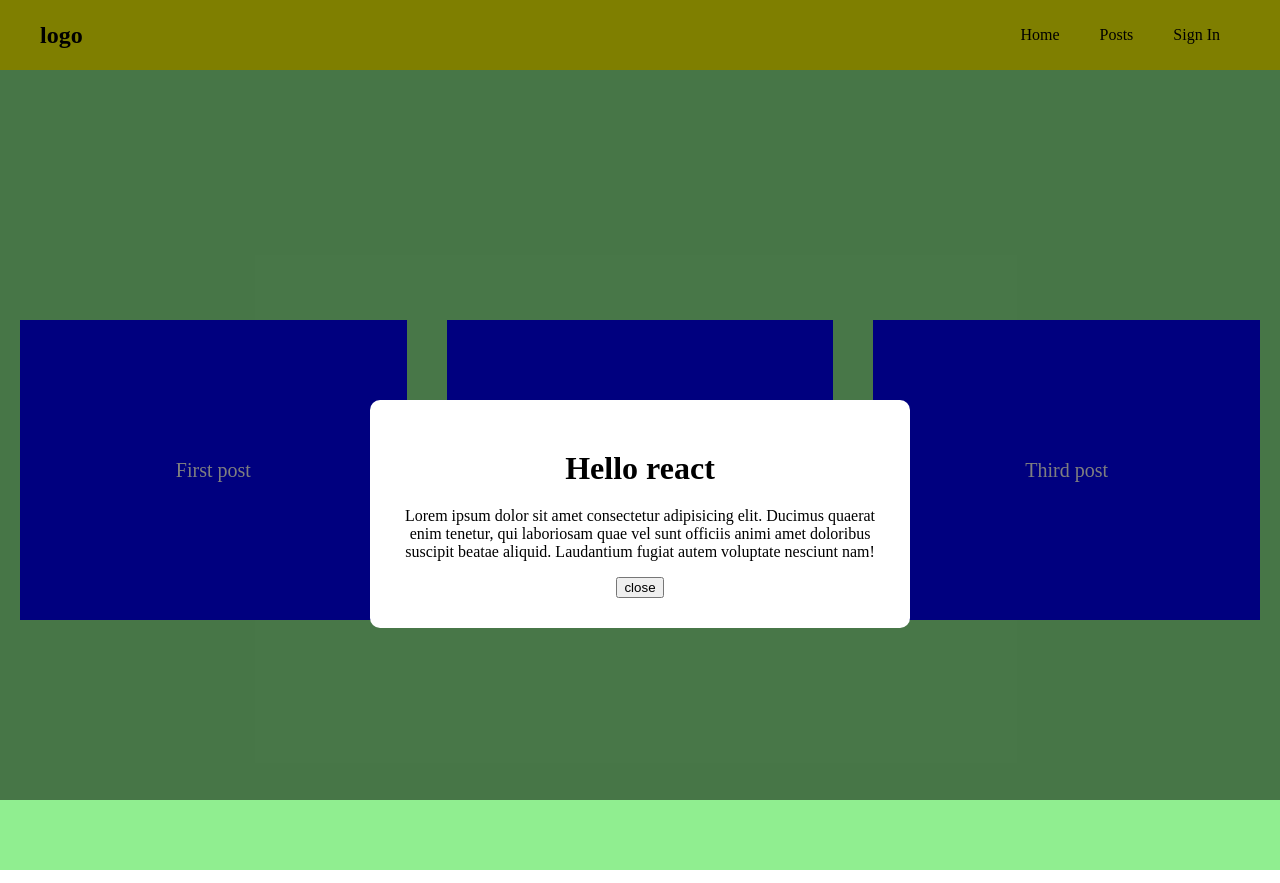
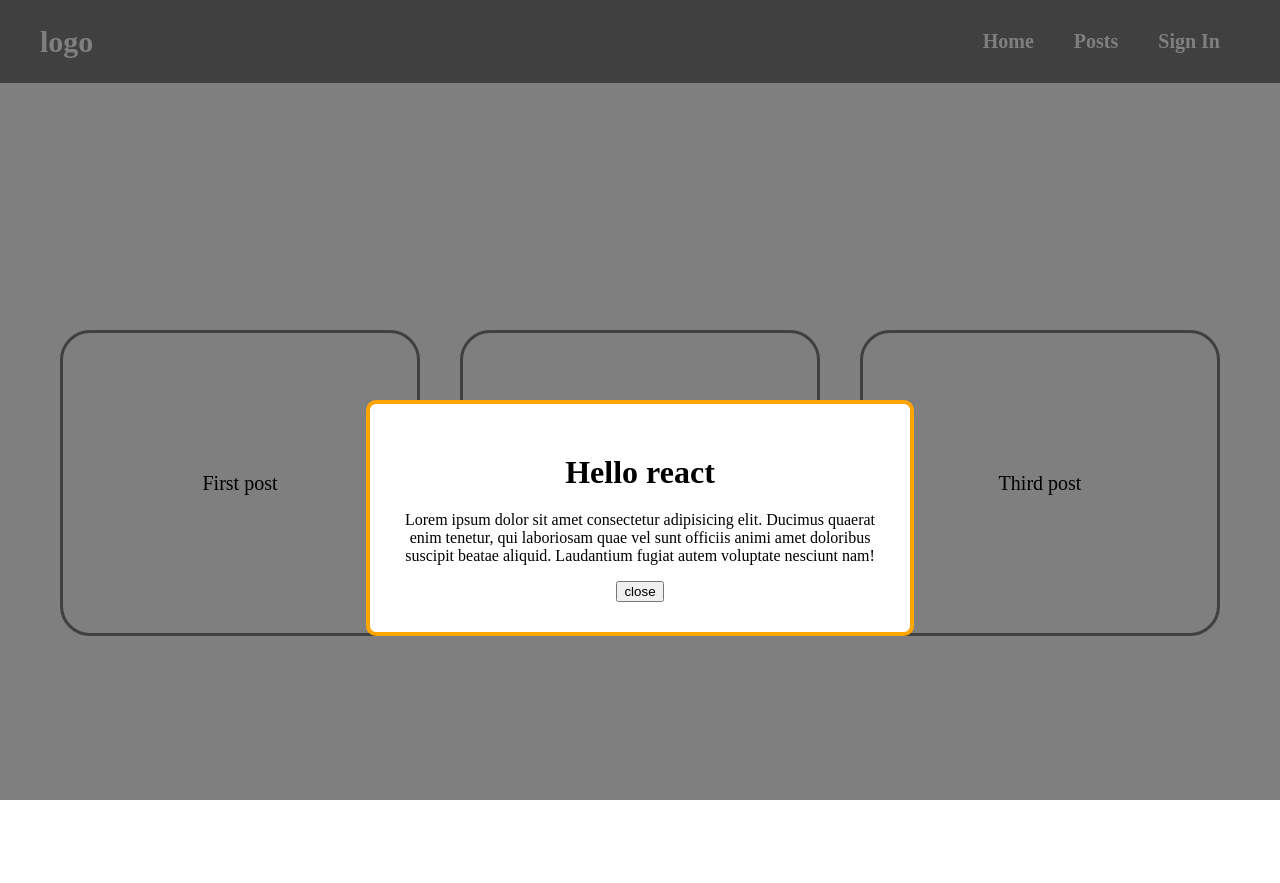
Before and after one commit to nyinyizin-dev/react-app, a React (Create React App) app: page / in a window 1280 px wide. Both pictures are taken after a click on the item "Sign In". Built offline with nearby package versions, Linux system fonts and the light colour scheme.

Commit message:
global-vs-component-stylesheet

```diff
--- a/src/App.js
+++ b/src/App.js
@@ -26,7 +26,7 @@ function App() {
       <Navbar setShowModel={setShowModel} />
       <PostList posts={posts} />
       {showModel && (
-        <Modal>
+        <Modal >
           <h1>Hello react</h1>
           <p>
             Lorem ipsum dolor sit amet consectetur adipisicing elit. Ducimus
--- a/src/components/Modal/index.css
+++ b/src/components/Modal/index.css
@@ -1,6 +1,6 @@
 /* modal styles */
 
-.modal-backdrop {
+.modal-component .modal-backdrop {
     width: 100%;
     height: 100%;
     position: fixed;
@@ -9,7 +9,7 @@
     background-color: rgb(0, 0, 0,0.5);
 }
 
-.modal {
+.modal-component .modal {
     background-color: white;
     max-width: 480px;
     margin: 400px auto;
@@ -18,6 +18,6 @@
     text-align: center;
 }
 
-.modal h1 {
+.modal-component .modal h1 {
     margin: 20px;
 }
--- a/src/components/Modal/index.js
+++ b/src/components/Modal/index.js
@@ -1,10 +1,20 @@
 import "./index.css";
 import ReactDOM from "react-dom";
 
-export default function Modal({ children }) {
+export default function Modal({ children, danger = false }) {
   return ReactDOM.createPortal(
-    <div className="modal-backdrop">
-      <div className="modal">{children}</div>
+    <div className="modal-component">
+      <div className="modal-backdrop">
+        <div
+          className="modal"
+          style={{
+            border: "4px solid",
+            borderColor: danger ? "red" : "orange",
+          }}
+        >
+          {children}
+        </div>
+      </div>
     </div>,
     document.getElementById("modal")
   );
--- a/src/components/Navbar/index.css
+++ b/src/components/Navbar/index.css
@@ -1,20 +1,16 @@
 /* nav component */
-nav {
-    background-color: yellow;
+.navbar {
+    background-color: gray;
     padding: 10px;
-}
-.container {
-    display: flex;
-    justify-content: space-between;
-    align-items: center;
-    max-width: 1200px;
-    margin: auto;
+    color: white;
+    font-weight: bold;
+    font-size: 20px;
 }
 
-.container ul {
+.navbar .container ul {
     display: flex;
 }
-.container li {
+.navbar .container li {
     list-style-type: none;
     margin: 0 20px;
 }
--- a/src/components/Navbar/index.js
+++ b/src/components/Navbar/index.js
@@ -3,7 +3,7 @@ import "./index.css";
 
 export default function Navbar({ setShowModel }) {
   return (
-    <nav>
+    <nav className="navbar">
       <div className="container">
         <h1>logo</h1>
         <ul>
--- a/src/components/PostList/index.css
+++ b/src/components/PostList/index.css
@@ -1,7 +1,6 @@
 /* postsList component */
 
 .postList {
-    background-color: lightgreen;
   height: 100vh;
   display: flex;
   justify-content: center;
@@ -10,13 +9,14 @@
 
 .postList .single-post {
   flex: 1;
-    background-color: blue;
+
   margin: 20px;
   width: 500px;
   height: 300px;
   display: flex;
   justify-content: center;
   align-items: center;
-    color: white;
   font-size: 20px;
+  border: 3px solid gray;
+  border-radius: 30px;
 }
--- a/src/components/PostList/index.js
+++ b/src/components/PostList/index.js
@@ -3,7 +3,7 @@ import "./index.css";
 
 export default function PostsList({ posts }) {
   return (
-    <div className="postList">
+    <div className="postList container">
       {posts.map((post) => (
         <div className="single-post" key={post.id}>
           {post.title}
--- a/src/index.css
+++ b/src/index.css
@@ -9,3 +9,11 @@ code {
   font-family: source-code-pro, Menlo, Monaco, Consolas, "Courier New",
     monospace;
 }
+
+.container {
+    display: flex;
+    justify-content: space-between;
+    align-items: center;
+    max-width: 1200px;
+    margin: auto;
+}
```
Lines whose indentation alone changed are shown as unchanged.
